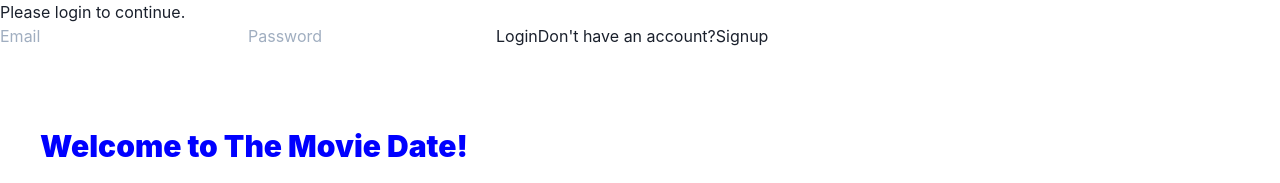
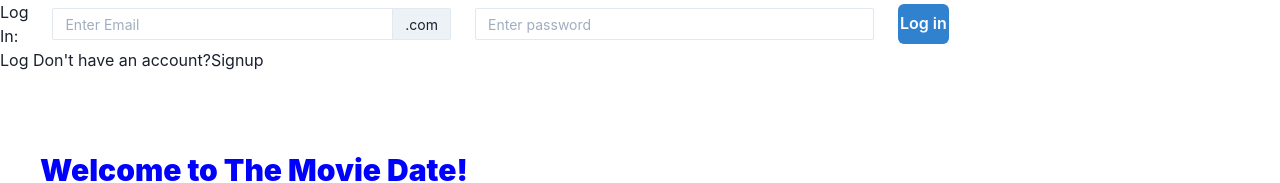
Before and after one commit to melanietai/hb-capstone-project-moviedate, a React (Create React App) app in the folder frontend/: page / in a window 1280 px wide. Shown: the top 183 px of the page. Built offline with nearby package versions, Linux system fonts and the light colour scheme; no server answers.

Commit message:
Add styling to Login component

```diff
--- a/frontend/src/components/Login.js
+++ b/frontend/src/components/Login.js
@@ -1,4 +1,12 @@
 import React, { useState } from 'react';
+import {
+  HStack,
+  Box,
+  InputGroup,
+  Input,
+  InputRightAddon,
+  Button
+} from "@chakra-ui/react";
 
 const Login = (props) => {
 
@@ -53,26 +61,56 @@ const Login = (props) => {
   };
 
   return (
-      <div className="login-wrapper">
-        <h2>Please login to continue.</h2>
-        <form className="login">
-          <input onChange={handleChange}
+    <>
+      <HStack spacing='24px'>
+        <Box>Log In: </Box>
+        <InputGroup size="sm">
+          <Input  onChange={handleChange}
             type="email"
             name="email"
-            placeholder="Email"
             value={login.email}
-            />
-          <input onChange={handleChange}
+            placeholder="Enter Email"
+          />
+          <InputRightAddon children='.com' />
+        </InputGroup>
+        <InputGroup size="sm">
+          <Input onChange={handleChange}
             type="password"
             name="password"
-            placeholder="Password"
             value={login.password}
-            />
-          {/* <a href="#">Forget your password</a> */}
-          <button onClick={onLoginButtonClick}>Login</button>
-          Don't have an account?<a href="#" onClick={switchToSignup}>Signup</a>
-        </form>
-      </div>
+            placeholder="Enter password"
+          />
+        </InputGroup>
+        <Button onClick={onLoginButtonClick} colorScheme="blue">Log in</Button>
+      </HStack>
+      <Box>Log
+        Don't have an account?<a href="#" onClick={switchToSignup}>Signup</a>
+      </Box>
+    </>
+
+
+
+
+      // <div className="login-wrapper">
+      //   <h2>Please login to continue.</h2>
+      //   <form className="login">
+      //     <input onChange={handleChange}
+      //       type="email"
+      //       name="email"
+      //       placeholder="Email"
+      //       value={login.email}
+      //       />
+      //     <input onChange={handleChange}
+      //       type="password"
+      //       name="password"
+      //       placeholder="Password"
+      //       value={login.password}
+      //       />
+      //     {/* <a href="#">Forget your password</a> */}
+      //     <button onClick={onLoginButtonClick}>Login</button>
+      //     Don't have an account?<a href="#" onClick={switchToSignup}>Signup</a>
+      //   </form>
+      // </div>
   )
 };
 
```
